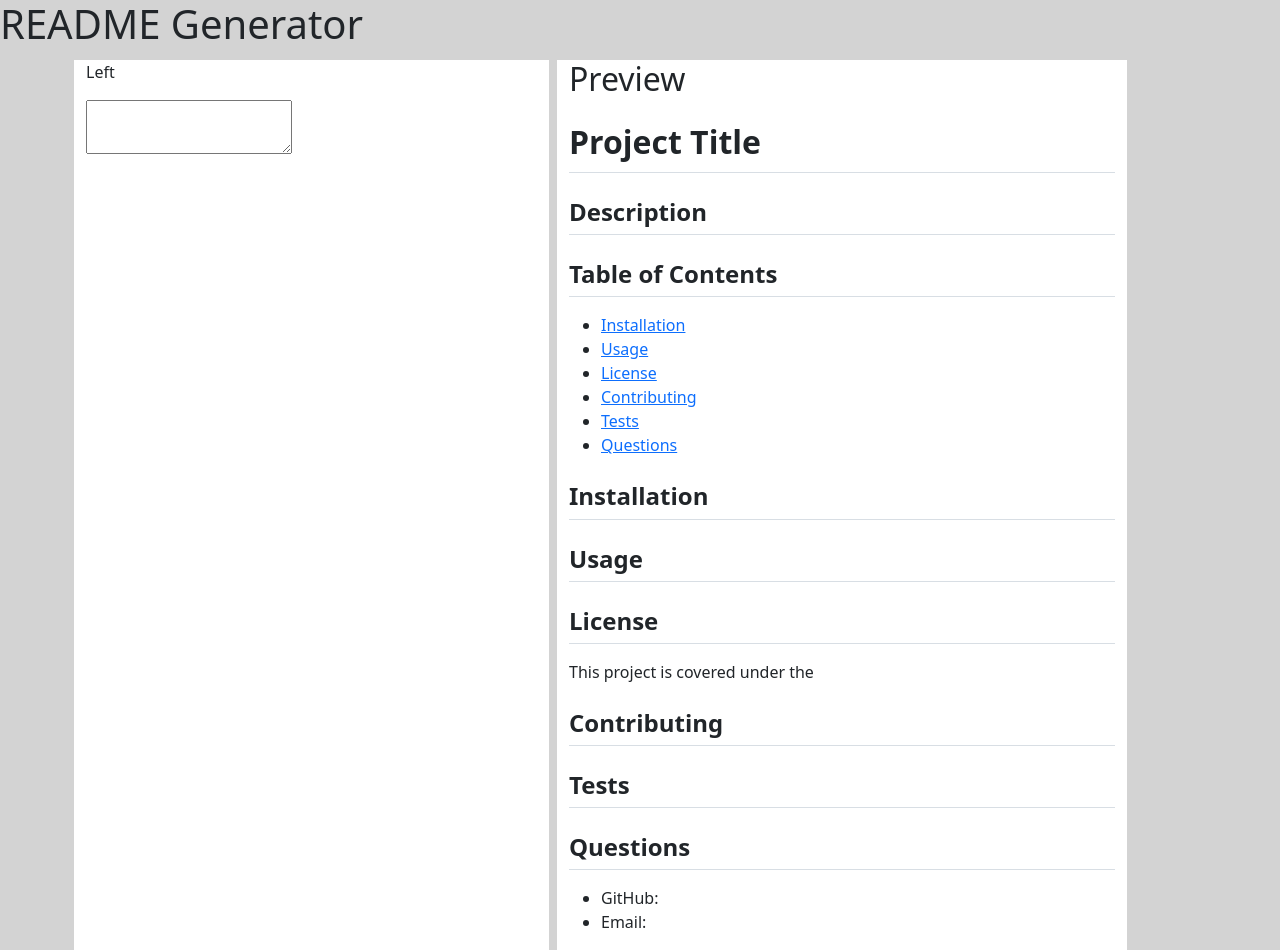
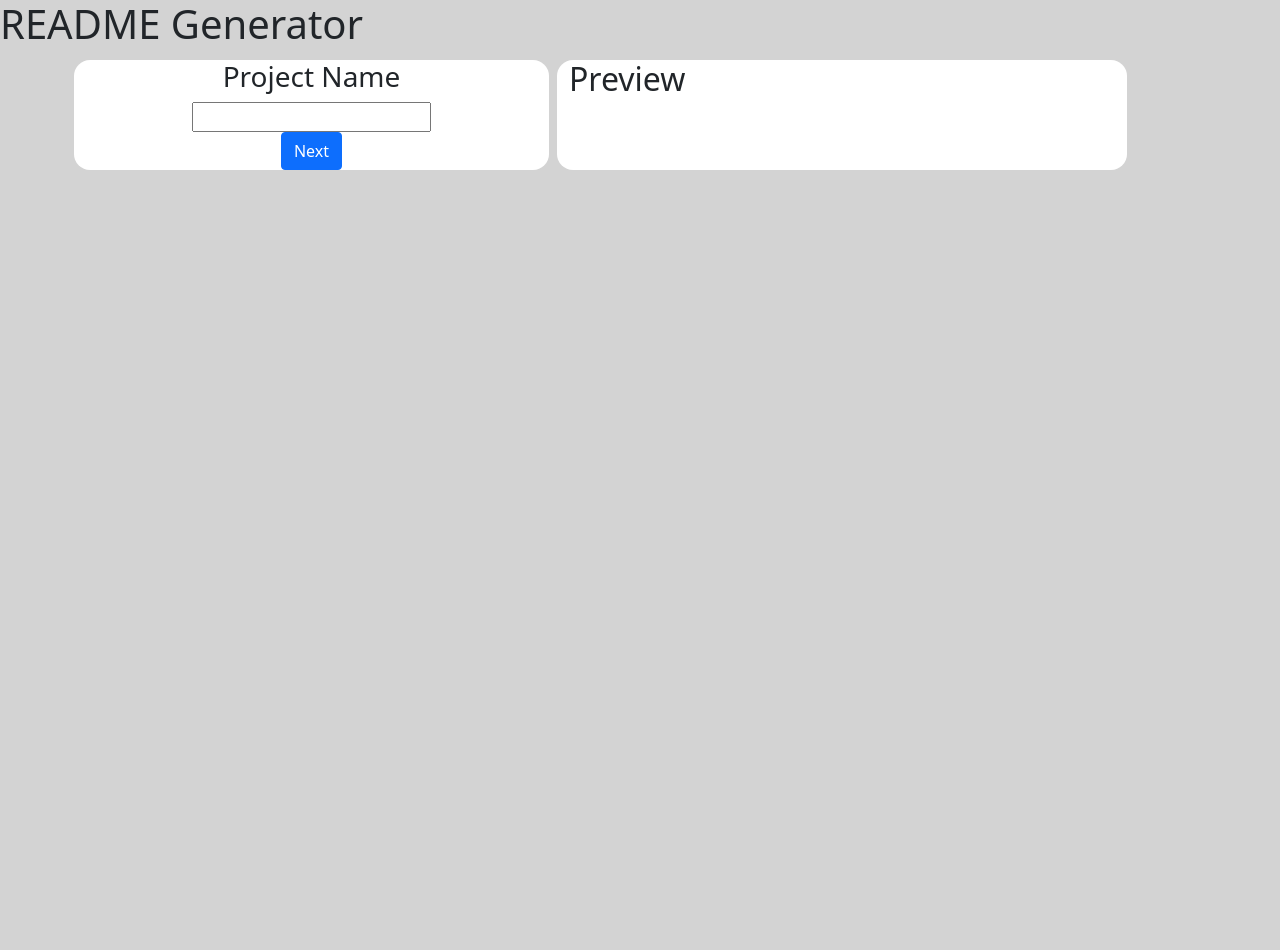
Before and after one commit to rytc/READMEgen2, a website built with webpack: page src/template.html in a window 1280 px wide. After the commit the page ends 800 px from the top, so only its background shows below. Built offline with nearby package versions, Linux system fonts and the light colour scheme.

Commit message:
Questions and questioner

```diff
--- a/src/index.js
+++ b/src/index.js
@@ -1,15 +1,66 @@
 import "./main.scss"
+import { Questioner } from "./questioner";
 import { ReadmeOutput } from "./readmeOutput";
 
-const readmeOutput = new ReadmeOutput()
 
-function updateReadmeOutput() {
-    document.getElementById('readme_output').innerHTML = readmeOutput.render();
+function run() {
+
+    const questions = [
+        {
+            type: 'input',
+            question: 'Project Name',
+            onChange: (value) => {readmeOutput.projectTitle = value;}
+        },
+        {
+            type: 'text',
+            question: 'Description',
+            onChange: (value) => {readmeOutput.description = value;}
+        },
+        {
+            type: 'text',
+            question: 'Installation',
+            onChange: (value) => {readmeOutput.installation = value;}
+        },
+        {
+            type: 'text',
+            question: 'Usage',
+            onChange: (value) => {readmeOutput.usage = value;}
+        },
+        {
+            type: 'choice',
+            question: 'license',
+            onChange: (value) => {readmeOutput.license = value;}
+        },
+        {
+            type: 'text',
+            question: 'Contributing',
+            onChange: (value) => {readmeOutput.contributing = value;}
+        },
+        {
+            type: 'text',
+            question: 'Tests',
+            onChange: (value) => {readmeOutput.tests = value;}
+        },
+        {
+            type: 'input',
+            question: 'Github account name',
+            onChange: (value) => {readmeOutput.githubURL = `https://github.com/${value}`;}
+        },
+        {
+            type: 'input',
+            question: 'Email',
+            onChange: (value) => {readmeOutput.email = value;}
+        },
+    ]
+
+    const readmeOutput = new ReadmeOutput('readme_output')
+    Questioner(questions, (event) => {
+        readmeOutput.update();
+    },
+    () => {
+        alert("Finished!");
+    });
+
 }
 
-document.getElementById("test_input").addEventListener('input', (event) => {
-    readmeOutput.description = event.target.value;
-    updateReadmeOutput();
-})
-
-updateReadmeOutput();
+run();
--- a/src/main.scss
+++ b/src/main.scss
@@ -7,6 +7,7 @@ body.light {
 
     .row > * {
         background-color: white;
+        border-radius: 1em;
     }
 
     div.github-readme {
--- /dev/null
+++ b/src/questioner.js
@@ -0,0 +1,84 @@
+
+class QuestionerHandler {
+    constructor(questions, onChange, onDone) {
+        this.questions = questions;
+        this.qIndex = 0;
+        this.readmeOutput = this.readmeOutput;
+        this.onChangeCallback = onChange;
+        this.onChange = this.onChange.bind(this);
+        this.onSubmit = this.onSubmit.bind(this);
+        this.onDone = onDone;
+        this.renderQuestion();
+    }
+
+    getQuestionId() {
+        let name = this.questions[this.qIndex].question;
+        return  name.toLowerCase().replace(' ', '-');
+    }
+
+    onChange(event) {
+        let q = this.questions[this.qIndex];
+        let value = document.getElementById(this.getQuestionId()).value;
+        q.onChange(value);
+        this.onChangeCallback(event);
+    }
+
+    onSubmit(event) {
+        event.preventDefault();
+        let q = this.questions[this.qIndex];
+        let value = document.getElementById(this.getQuestionId()).value;
+        q.onChange(value)
+        this.qIndex++;
+        document.getElementById("question_col").innerHTML = "";
+        if(this.qIndex >= this.questions.length) {
+            this.onDone();
+        } else {
+            this.renderQuestion();
+        }
+    }
+
+    renderQuestion() {
+        let q = this.questions[this.qIndex];
+        let baseDiv = document.createElement('div');
+        let title = document.createElement('h3');
+        title.innerHTML = q.question;
+        let btn = document.createElement('button');
+        btn.innerHTML = "Next";
+        btn.className = 'btn btn-primary';
+        btn.addEventListener('click', this.onSubmit)
+
+        let form = null;
+
+        if(q.type === 'input') {
+            form = document.createElement('input');
+            form.type = "text";
+        } else if(q.type === 'text') {
+            form = document.createElement('textarea');
+            form.cols = 45;
+            form.rows = 5;
+        } else if(q.type === 'choice') {
+            form = document.createElement('select');
+            let choice = document.createElement('option');
+            choice.value = 'MIT';
+            choice.name = "MIT";
+            form.append(choice);
+        }
+
+        if(form) {
+            form.id = this.getQuestionId();
+            form.addEventListener('input', this.onChange);
+            baseDiv.append(title);
+            baseDiv.append(form);
+            baseDiv.append(document.createElement('br'));
+            baseDiv.append(btn);
+            document.getElementById("question_col").append(baseDiv);
+
+        } else {
+            console.error("Invalid question type");
+            console.error(q);
+        }
+
+    }
+}
+
+export const Questioner = (questions, onChange, onDone) => new QuestionerHandler(questions, onChange, onDone);
--- a/src/readmeOutput.js
+++ b/src/readmeOutput.js
@@ -1,7 +1,9 @@
 const md = require("markdown-it")();
 
 export class ReadmeOutput {
-    constructor() {
+    constructor(outputTag) {
+        this.outputTag = outputTag;
+
         this.projectTitle = "Project Title";
         this.description = "";
         this.installation = "";
@@ -11,6 +13,10 @@ export class ReadmeOutput {
         this.tests = "";
         this.githubURL = "";
         this.email = "";
+    }
+
+    update() {
+        document.getElementById(this.outputTag).innerHTML = this.render();
     }
 
     render() {
--- a/src/template.html
+++ b/src/template.html
@@ -10,9 +10,7 @@
     <h1>README Generator</h1>
     <main class="container">
         <div class="row">
-            <div class="col-md-5 m-1">
-                <p>Left</p>
-                <textarea id="test_input"></textarea>
+            <div class="col-md-5 m-1 text-center" id="question_col">
             </div>
             <div class="col-md-6 m-1">
                 <h2>Preview</h2>
```
Also changed, not shown: dist/index.html, 2 other files.
